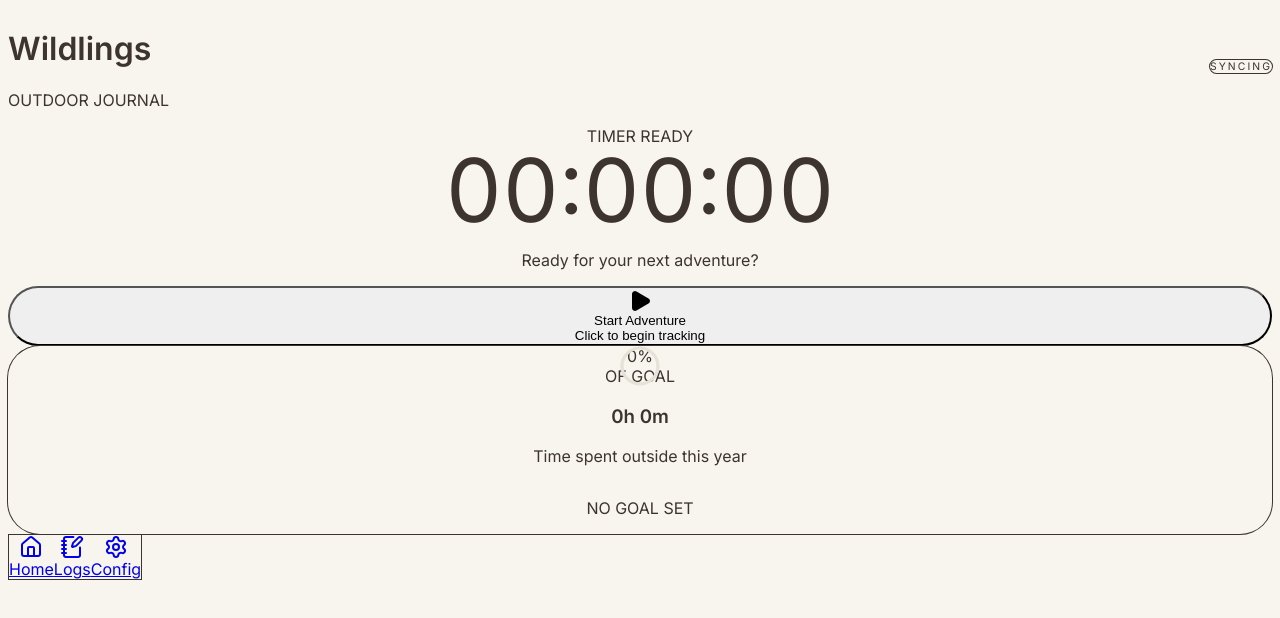
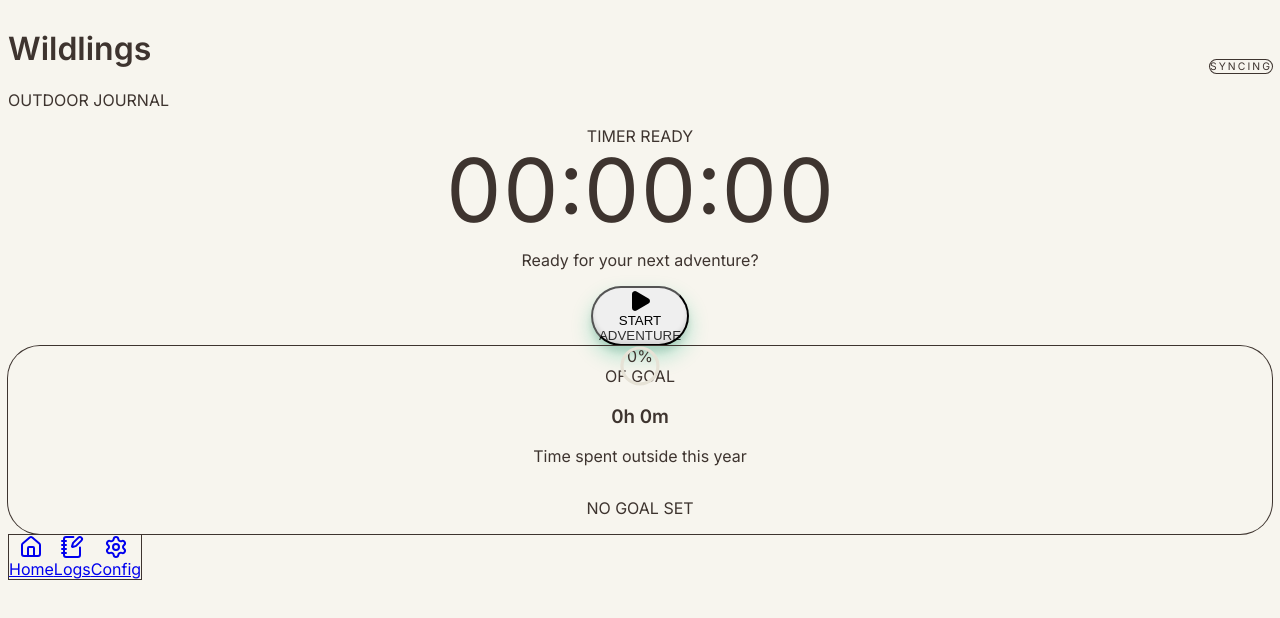
Before and after one commit to BrianMcBrayer/wildlings, a React (Vite) app in the folder app/: page / in a window 1280 px wide. Shown: the top 618 px of the page. Built offline with nearby package versions, Linux system fonts and the light colour scheme; no server answers.

Commit message:
style(ui): improve stats spacing and modernize timer button

```diff
--- a/app/src/components/StatsSummary.tsx
+++ b/app/src/components/StatsSummary.tsx
@@ -52,7 +52,7 @@ export const StatsSummary = ({ db, year }: StatsSummaryProps) => {
               <span className="font-serif text-5xl font-bold text-wild-moss">
                 {progressPercent}%
               </span>
-              <span className="text-xs font-bold uppercase tracking-widest text-wild-stone/60">
+              <span className="mt-2 text-xs font-bold uppercase tracking-widest text-wild-stone/60">
                 Of Goal
               </span>
             </div>
--- a/app/src/components/TimerControls.tsx
+++ b/app/src/components/TimerControls.tsx
@@ -137,28 +137,36 @@ export const TimerControls = ({ db, now }: TimerControlsProps) => {
       </div>
 
       {/* Action Button */}
-      <div className="w-full max-w-md">
+      <div className="flex w-full justify-center">
         {!isActive ? (
           <button
             type="button"
             onClick={handleStart}
-            className="group relative flex w-full flex-col items-center justify-center gap-2 overflow-hidden rounded-[2.5rem] bg-wild-moss px-8 py-10 text-wild-paper shadow-xl shadow-wild-moss/20 transition-all duration-300 hover:scale-[1.02] hover:bg-wild-moss/90 hover:shadow-2xl hover:shadow-wild-moss/30 active:scale-95 active:duration-100"
+            className="group relative flex h-64 w-64 flex-col items-center justify-center gap-4 rounded-full bg-gradient-to-br from-emerald-500 to-emerald-600 text-wild-paper shadow-[0_10px_20px_rgba(16,185,129,0.3),0_6px_6px_rgba(0,0,0,0.1),inset_0_-4px_4px_rgba(0,0,0,0.1)] transition-all duration-300 hover:scale-[1.02] hover:shadow-[0_15px_25px_rgba(16,185,129,0.4),0_8px_8px_rgba(0,0,0,0.1),inset_0_-4px_4px_rgba(0,0,0,0.1)] active:scale-95 active:shadow-[inset_0_4px_8px_rgba(0,0,0,0.2)]"
           >
-            <div className="absolute inset-0 bg-gradient-to-br from-white/10 to-transparent opacity-0 transition-opacity group-hover:opacity-100" />
-            <Play className="h-12 w-12 fill-current transition-transform group-hover:scale-110" />
-            <span className="text-2xl font-bold tracking-wide">Start Adventure</span>
-            <span className="text-sm font-medium text-wild-paper/70">Click to begin tracking</span>
+            <div className="absolute inset-0 rounded-full bg-gradient-to-br from-white/20 to-transparent opacity-0 transition-opacity group-hover:opacity-100" />
+            <Play className="h-16 w-16 fill-current pl-2 transition-transform group-hover:scale-110" />
+            <div className="flex flex-col items-center gap-1">
+              <span className="text-xl font-bold tracking-wide uppercase">Start</span>
+              <span className="text-xs font-medium uppercase tracking-widest opacity-80">
+                Adventure
+              </span>
+            </div>
           </button>
         ) : (
           <button
             type="button"
             onClick={handleStop}
-            className="group relative flex w-full flex-col items-center justify-center gap-2 overflow-hidden rounded-[2.5rem] bg-wild-clay px-8 py-10 text-white shadow-xl shadow-wild-clay/20 transition-all duration-300 hover:scale-[1.02] hover:bg-wild-clay/90 hover:shadow-2xl hover:shadow-wild-clay/30 active:scale-95 active:duration-100"
+            className="group relative flex h-64 w-64 flex-col items-center justify-center gap-4 rounded-full bg-gradient-to-br from-red-500 to-red-600 text-white shadow-[0_10px_20px_rgba(239,68,68,0.3),0_6px_6px_rgba(0,0,0,0.1),inset_0_-4px_4px_rgba(0,0,0,0.1)] transition-all duration-300 hover:scale-[1.02] hover:shadow-[0_15px_25px_rgba(239,68,68,0.4),0_8px_8px_rgba(0,0,0,0.1),inset_0_-4px_4px_rgba(0,0,0,0.1)] active:scale-95 active:shadow-[inset_0_4px_8px_rgba(0,0,0,0.2)]"
           >
-            <div className="absolute inset-0 bg-gradient-to-br from-white/10 to-transparent opacity-0 transition-opacity group-hover:opacity-100" />
-            <Square className="h-10 w-10 fill-current" />
-            <span className="text-2xl font-bold tracking-wide">Finish Adventure</span>
-            <span className="text-sm font-medium text-white/70">Save this session</span>
+            <div className="absolute inset-0 rounded-full bg-gradient-to-br from-white/20 to-transparent opacity-0 transition-opacity group-hover:opacity-100" />
+            <Square className="h-14 w-14 fill-current transition-transform group-hover:scale-110" />
+            <div className="flex flex-col items-center gap-1">
+              <span className="text-xl font-bold tracking-wide uppercase">Finish</span>
+              <span className="text-xs font-medium uppercase tracking-widest opacity-80">
+                Adventure
+              </span>
+            </div>
           </button>
         )}
       </div>
```
Also changed, not shown: 1 other file (tests, documents, lock files or other folders).
